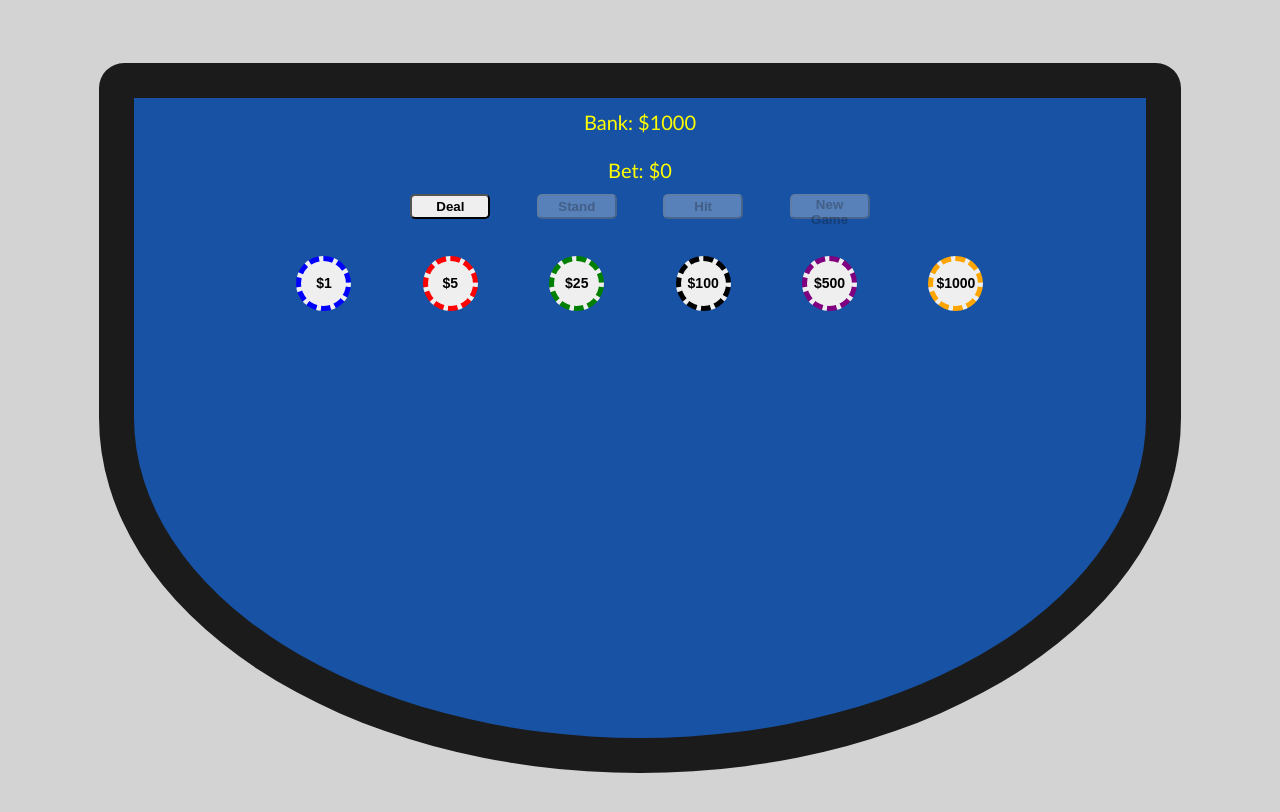
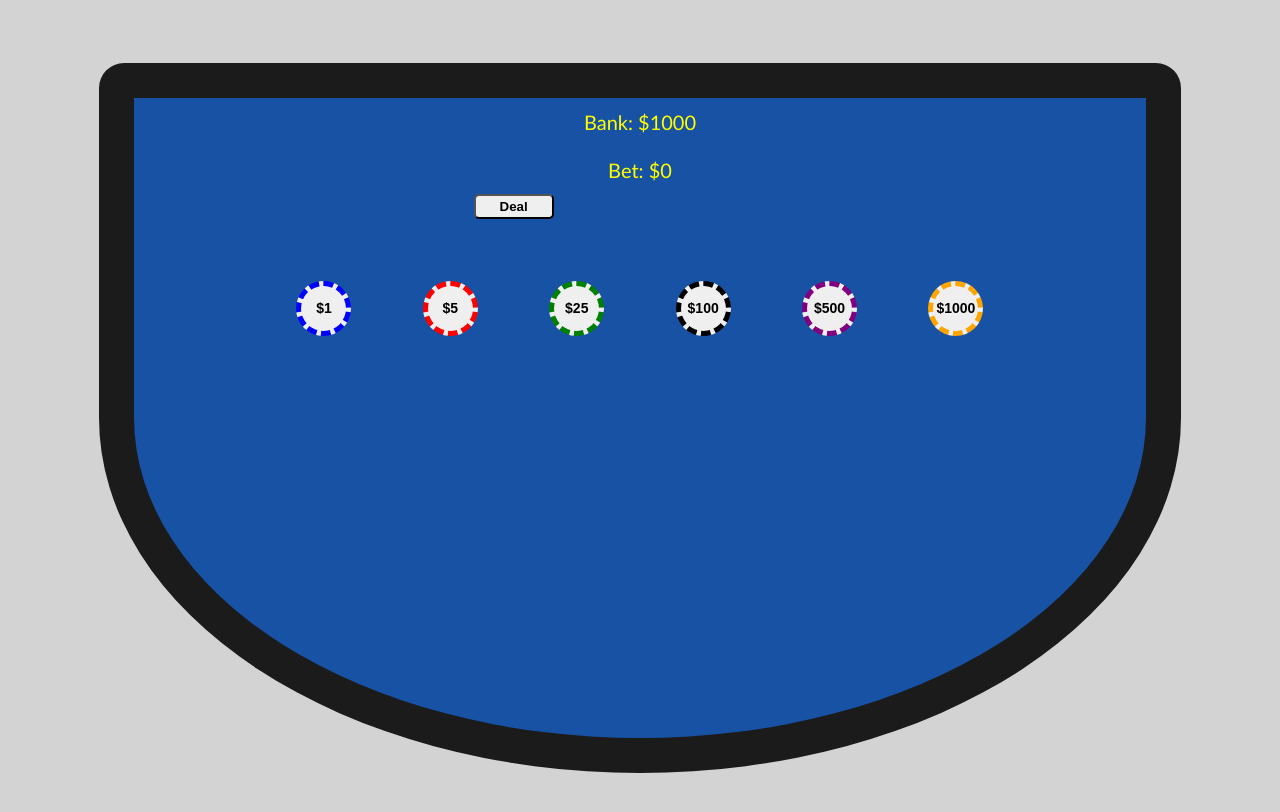
Before and after one commit to Andrew-Kil/blackjack, a website built with Parcel: page index.html in a window 1280 px wide. Both pictures are taken after a click on the button "Start". Built offline with nearby package versions, Linux system fonts and the light colour scheme.

Commit message:
change buttons from disable/enable to visible/hidden

```diff
--- a/helpers.js
+++ b/helpers.js
@@ -1,32 +1,35 @@
 export const disable = button => {
-  document.getElementById(button).disabled = true;
+  document.getElementById(button).style.visibility = "hidden";
 };
 
 export const enable = button => {
-  document.getElementById(button).disabled = false;
+  document.getElementById(button).style.visibility = "visible";
 };
 
 export const disableAllBets = () => {
-  document.getElementById("bet-one-button").disabled = true;
-  document.getElementById("bet-five-button").disabled = true;
-  document.getElementById("bet-twenty-five-button").disabled = true;
-  document.getElementById("bet-hundred-button").disabled = true;
-  document.getElementById("bet-five-hundred-button").disabled = true;
-  document.getElementById("bet-thousand-button").disabled = true;
+  document.getElementById("bet-one-button").style.visibility = "hidden";
+  document.getElementById("bet-five-button").style.visibility = "hidden";
+  document.getElementById("bet-twenty-five-button").style.visibility = "hidden";
+  document.getElementById("bet-hundred-button").style.visibility = "hidden";
+  document.getElementById("bet-five-hundred-button").style.visibility =
+    "hidden";
+  document.getElementById("bet-thousand-button").style.visibility = "hidden";
 };
 
 export const disableAllActions = () => {
-  document.getElementById("deal-button").disabled = true;
-  document.getElementById("stand-button").disabled = true;
-  document.getElementById("hit-button").disabled = true;
-  document.getElementById("new-game-button").disabled = true;
+  document.getElementById("deal-button").style.visibility = "hidden";
+  document.getElementById("stand-button").style.visibility = "hidden";
+  document.getElementById("hit-button").style.visibility = "hidden";
+  document.getElementById("new-game-button").style.visibility = "hidden";
 };
 
 export const enableAllBets = () => {
-  document.getElementById("bet-one-button").disabled = false;
-  document.getElementById("bet-five-button").disabled = false;
-  document.getElementById("bet-twenty-five-button").disabled = false;
-  document.getElementById("bet-hundred-button").disabled = false;
-  document.getElementById("bet-five-hundred-button").disabled = false;
-  document.getElementById("bet-thousand-button").disabled = false;
+  document.getElementById("bet-one-button").style.visibility = "visible";
+  document.getElementById("bet-five-button").style.visibility = "visible";
+  document.getElementById("bet-twenty-five-button").style.visibility =
+    "visible";
+  document.getElementById("bet-hundred-button").style.visibility = "visible";
+  document.getElementById("bet-five-hundred-button").style.visibility =
+    "visible";
+  document.getElementById("bet-thousand-button").style.visibility = "visible";
 };
--- a/index.html
+++ b/index.html
@@ -23,9 +23,11 @@
         </div>
         <div id="game-actions-container">
           <button id="deal-button">Deal</button>
+          <button id="new-game-button">New Game</button>
+        </div>
+        <div id="stand-hit-container">
           <button id="stand-button">Stand</button>
           <button id="hit-button">Hit</button>
-          <button id="new-game-button">New Game</button>
         </div>
         <div id="bet-buttons-container">
           <button id="bet-one-button">$1</button>
--- a/styles.css
+++ b/styles.css
@@ -68,6 +68,7 @@ body {
 }
 
 #game-actions-container,
+#stand-hit-container,
 #dealer,
 #player {
   display: flex;
@@ -75,7 +76,8 @@ body {
   align-items: center;
 }
 
-#game-actions-container {
+#game-actions-container,
+#stand-hit-container {
   width: 50%;
   margin: 0 auto;
   justify-content: space-around;
```
